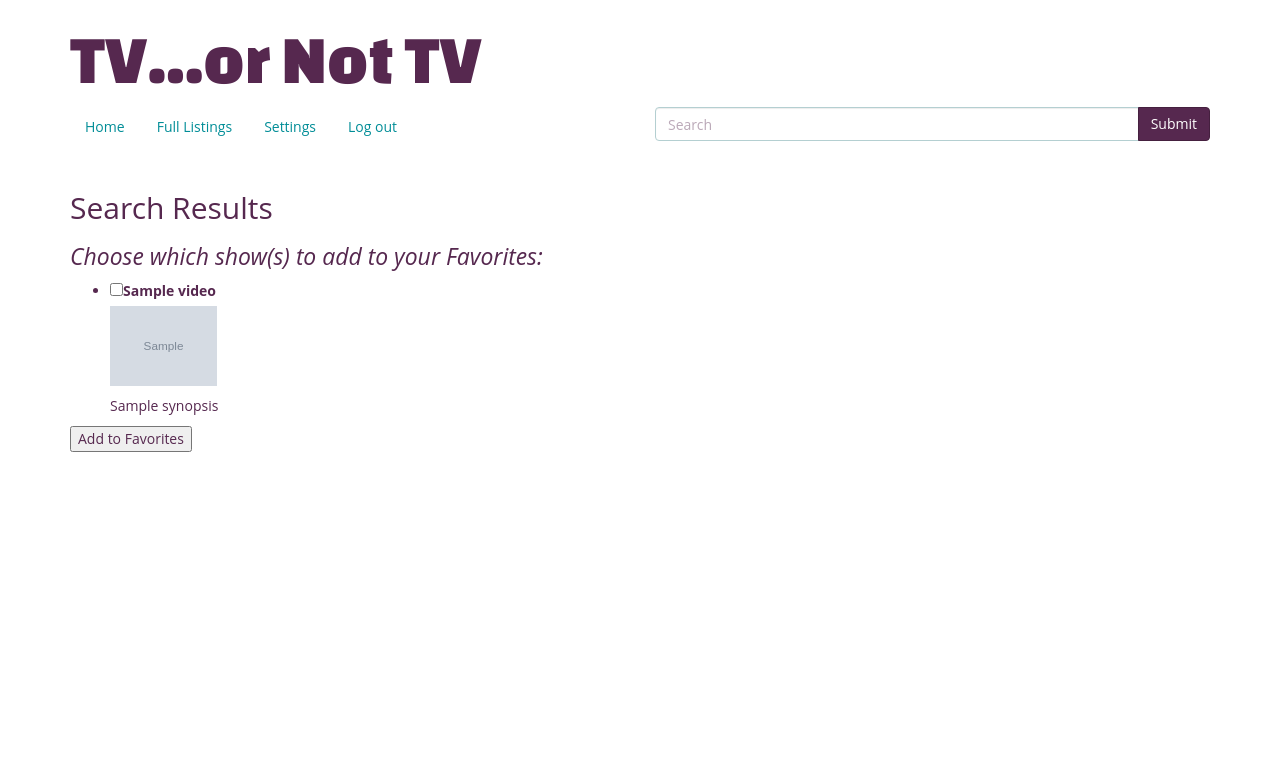
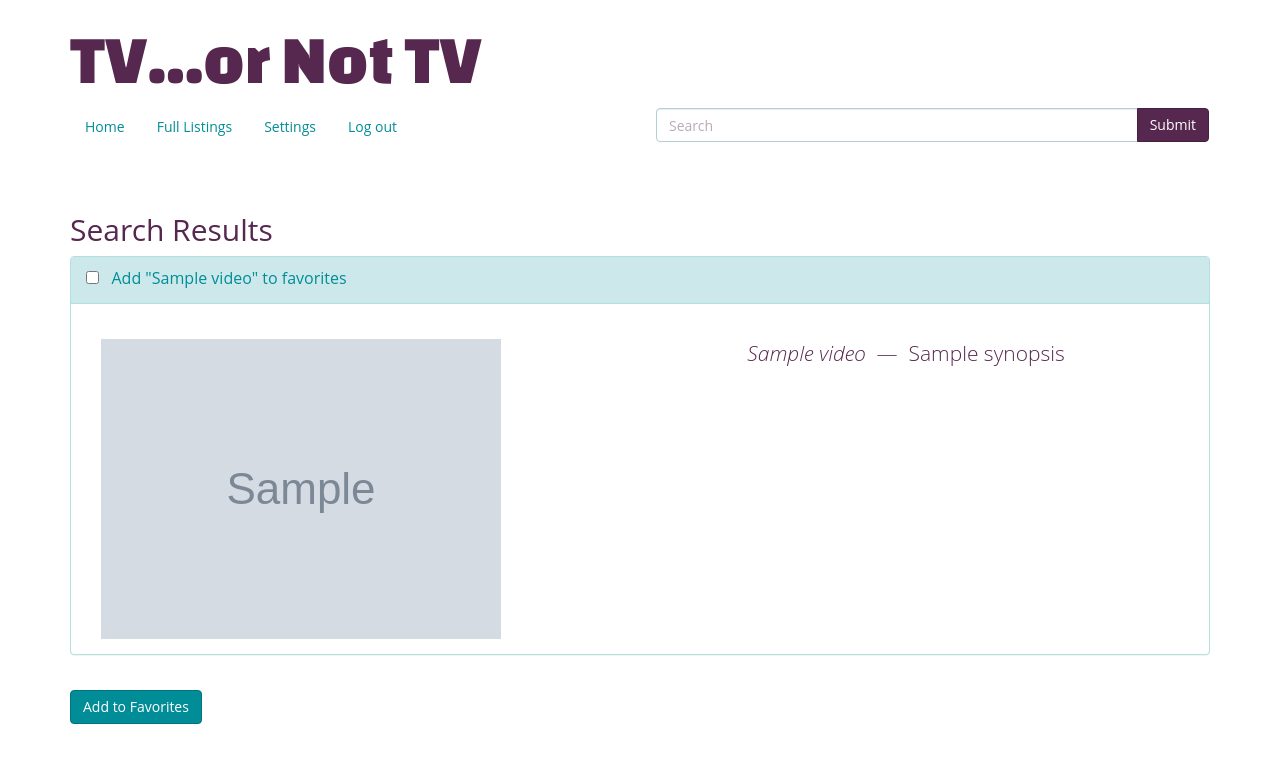
Before and after one commit to saramartinez/tv-or-not-tv, a Flask app: template templates/search.html in a window 1280 px wide. Shown: the top 763 px of the page. Run offline with Flask 2, Linux system fonts and the light colour scheme; the visitor is signed in with stand-in values (Sample User, id 1); tables that the repository leaves empty hold one stand-in row (values such as "Sample post"); the template is opened without the code that fills it: most values are stand-ins (such as "Sample title", 1, 10 or a date in 2020); grey boxes marked "Sample" are stand-in pictures; parts of the project's set-up code (start-up, migrations or seed data) failed here and were passed over; some libraries are stand-ins or nearby versions.

Commit message:
Bug fixes and style tweaks

```diff
--- a/app.py
+++ b/app.py
@@ -273,10 +273,10 @@ def search_results():
         json_results = json.loads(cached_search.results)
         results = json_results['searchResponse']['results']
     else:
-        api_request = "http://api.rovicorp.com/search/v2.1/video/search?entitytype=tvseries&query=" + query + "&rep=1&include=synopsis%2Cimages&size=5&offset=0&language=en&country=US&format=json&apikey=" + ROVI_SEARCH_API_KEY + "&sig=" + SIG
+        api_request = "http://api.rovicorp.com/search/v2.1/video/search?entitytype=tvseries&query=" + query + "&rep=1&include=synopsis%2Cimages&size=1&offset=0&language=en&country=US&format=json&apikey=" + ROVI_SEARCH_API_KEY + "&sig=" + SIG
 
         rovi_results = requests.get(api_request)
-
+        print rovi_results.status_code
         if rovi_results.status_code == 200:
             json_results = rovi_results.json()
 
@@ -358,14 +358,12 @@ def show_favorites():
         new_list = []
         for listings in schedule:
             for item in listings:
-                print item
-                if item[1][0]['AiringType'] == 'New':
-                    new_list.append(item[1][0])
-                    print new_list
-            # new_list.append(item[0][1][0])
+                if item[1]:
+                    if item[1][0]['AiringType'] == 'New':
+                        new_list.append(item[1][0])
     else:
         new_list = None
-        flash("Oops, there was an error getting listings for your favorites.")
+        flash("Oops, there was an error getting your favorites. Please try again.")
     print new_list
     return render_template("favorites.html", id=user_id, favorites=favorites, schedule=new_list)
 
--- a/static/css/custom.css
+++ b/static/css/custom.css
@@ -20,3 +20,8 @@ h1 a:hover{
 .divider{
 	padding-top:15px;
 }
+
+
+.table-header-time, .table-header-date, .table-header-channel{
+	width:10%;
+}
--- a/templates/base.html
+++ b/templates/base.html
@@ -45,7 +45,7 @@
 <div class="col-xs-12 col-sm-4 col-md-6 pull-right">
 
 <li role="presentation">
-<form class="nav nav-form" action="{{ url_for("search") }}" method="POST" role="search">
+<form class="nav nav-form navbar" action="{{ url_for("search") }}" method="POST" role="search">
 <div class="form-group">
 <div class="input-group">
         <input type="text" name="query" class="form-control" placeholder="Search">
--- a/templates/search.html
+++ b/templates/search.html
@@ -6,36 +6,50 @@
 
 <h2>Search Results</h2>
 
-<h3><em>Choose which show(s) to add to your Favorites:</em></h3>
 
 <form action="/favorites" method="POST">
 
-<ul>
 
 {% for each in results %}
+	<div class="form-group">
+<div class="row">
+	<div class="col-md-12">
 
-<li><label><input type="checkbox" name="show"
-value="{{ each['video']['ids']['cosmoId'] }}">{{ each['video']['masterTitle'] }}</label>
+		<div class="panel panel-info">
+			<div class="panel-heading lead">
 
-{% if each['video']['images'] %}
+				<div class="input-group">
+					<input type="checkbox" id="{{ each['video']['ids']['cosmoId'] }}" name="show" value="{{ each['video']['ids']['cosmoId'] }}">
+					<label for="{{ each['video']['ids']['cosmoId'] }}"><h3 class="panel-title">&nbsp;&nbsp;&nbsp;Add "{{ each['video']['masterTitle'] }}" to favorites</h3></label>
+				</div><!--end input group-->
+			</div><!-- end panel-heading -->
 
-<p><img style="height:80px;" src="{{ each['video']['images'][0]['url'] }}" alt="{{ each['video']['masterTitle'] }}"></p>
+			<div class="panel-body">
+				{% if each['video']['images'] %}
+				<div class="col-md-7">
+					<img class="img-responsive" src="{{ each['video']['images'][0]['url'] }}" alt="{{ each['video']['masterTitle'] }}">
+				</div>
+				<div class="col-md-5">
+				{% else %}
+				<div class="col-md-12">
+				{% endif %}
+				<p class="lead"><em>{{ each['video']['masterTitle'] }}</em>
+				{% if each['video']['synopsis'] %}&nbsp;&mdash;&nbsp;
+				{{ each['video']['synopsis']['synopsis'] }}
+				{% endif %}</p>
+				</div><!-- end cols -->
+			</div><!-- end panel-body -->
+		</div><!-- end panel -->
+	</div><!--end 12 cols-->
+</div><!-- end row -->
+</div>
 
-{% endif %}
-
-{% if each['video']['synopsis'] %}
-
-<p>{{ each['video']['synopsis']['synopsis'] }}</p>
-
-{% endif %}
-
-</li>
 
 {% endfor %}
 
 </ul>
 {% if session['logged_in'] %}
-<input type="submit" value="Add to Favorites">
+<button type="submit" class="btn btn-info" id="submit">Add to Favorites</button>
 {% else %}
 Please <a href="/login">log in</a> or <a href="/signup">sign up</a> to save favorites.
 {% endif %}
@@ -48,13 +62,13 @@ Please <a href="/login">log in</a> or <a href="/signup">sign up</a> to save favo
 
 <h4>Find TV shows to add to your personalized listings:</h4>
 
-<form action="{{ url_for("search") }}" method="POST">
-
-    <input type="text" name="query">
-    <input type="submit">
-
-</form>
-
+<form action="{{ url_for("search") }}" method="POST" role="search">
+<div class="form-group">
+<div class="input-group">
+        <input type="text" name="query" class="form-control" placeholder="Search">
+<span class="input-group-btn">
+       <button type="submit" class="btn btn-primary nav-btn">Submit</button></span></div></div>
+      </form>
 
 {% endif %}
 {% endblock %}
```
Also changed, not shown: templates/favorites.html (+37 -22 lines), templates/schedule.html (+16 -13 lines).
